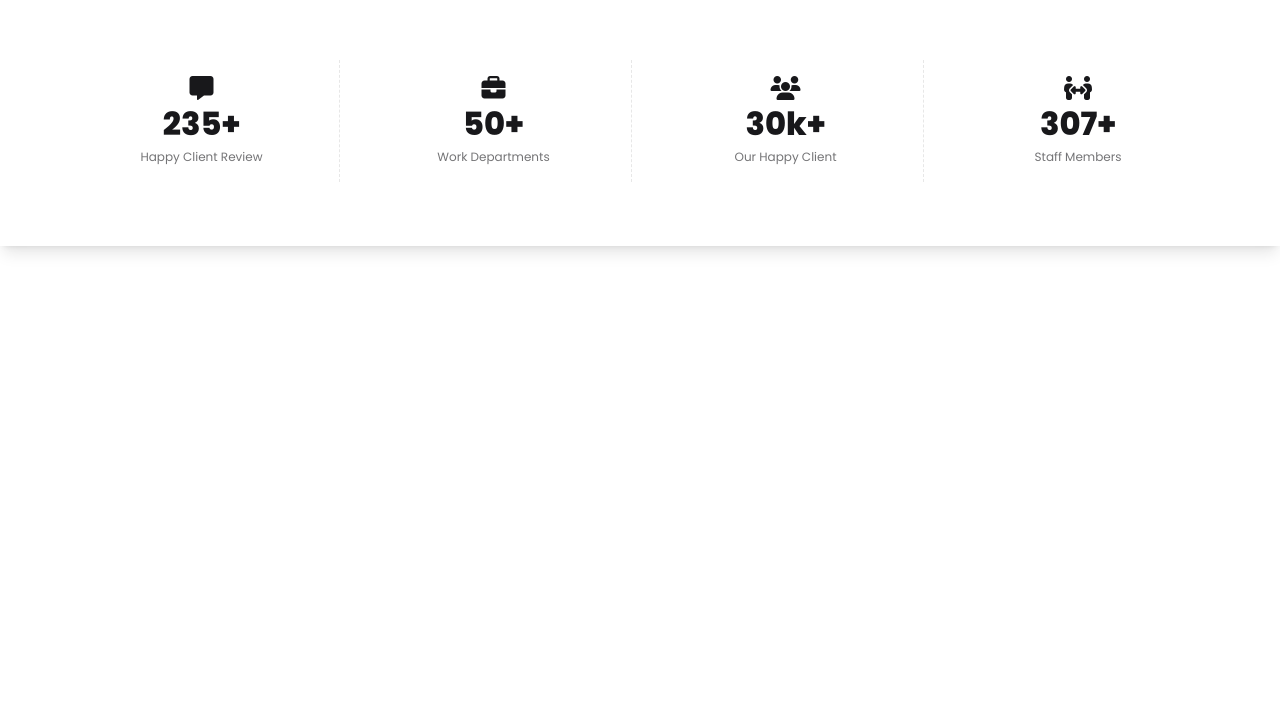
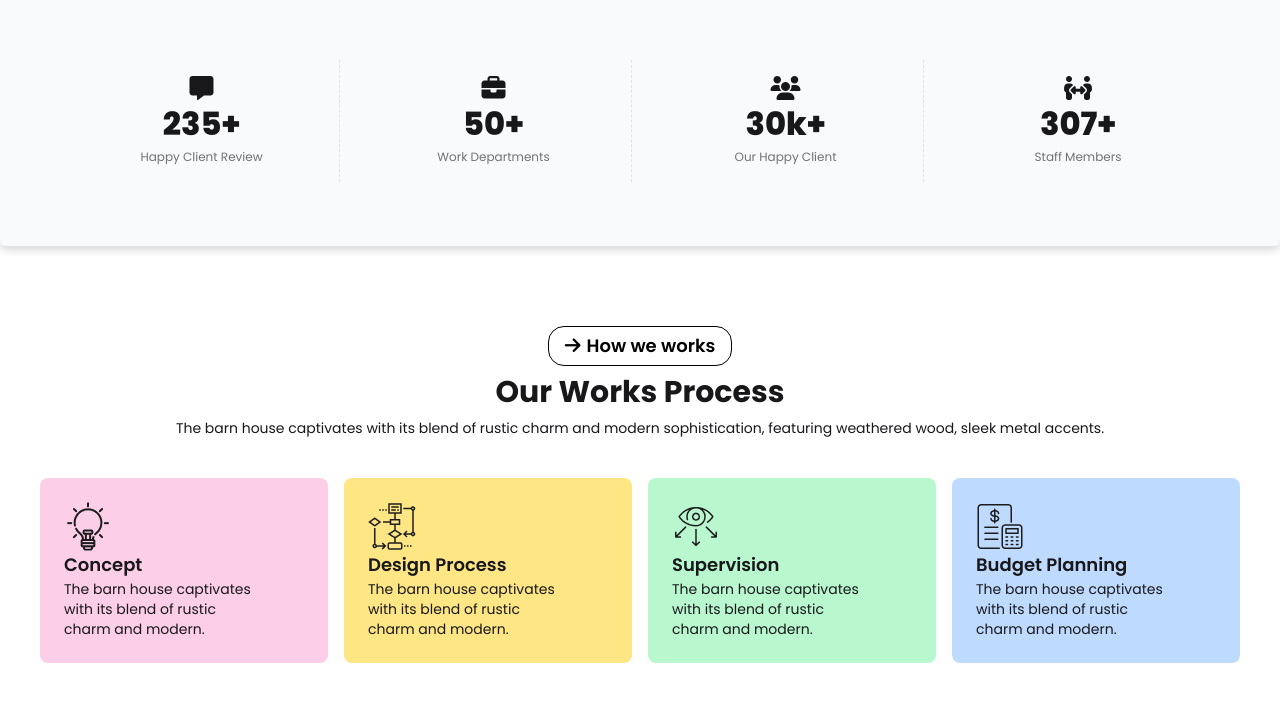
Before and after one commit to rizvikhan2/house, a plain HTML site: page index.html in a window 1280 px wide. Shown: the part 1756-2458 px from the top of the page. Before the commit the page ends 2082 px from the top, so only its background shows below. Drawn offline with nearby package versions, Linux system fonts and the light colour scheme.

Commit message:
Works Process added

```diff
--- a/index.html
+++ b/index.html
@@ -91,10 +91,10 @@
     <main class="container mx-auto my-20">
         <!-- About Us start -->
         <div class="hero  min-h-screen">
-            <div class="hero-content flex-col lg:flex-row ">
+            <div class="hero-content bg-transparent flex-col lg:flex-row ">
                 <div>
                     <img src="assets/Vector.png" alt="">
-                    <a class="btn text-lg bg-white rounded-2xl text-black mt-4">About us<i
+                    <a class="btn text-lg bg-white rounded-2xl text-black mt-4  border-black">About us<i
                             class="fa-solid fa-arrow-right text-lg text-black"></i></a>
                     <h1 class="text-3xl font-bold py-2">We design thoughtful, <br>
                         liveable spaces </h1>
@@ -103,7 +103,7 @@
                         featuring weathered wood, sleek metal accents.
                     </p>
                     <!-- card 1 start -->
-                    <div class="w-auto bg-white p-2 flex my-2 gap-4 shadow-sm rounded-sm text-balance">
+                    <div class="w-auto bg-white p-2 flex my-2 gap-4 drop-shadow-sm rounded-sm text-balance">
                         <img src="assets/commercial.png" alt="">
                         <div>
                             <h4 class="text-lg font-semibold">Commercial</h4>
@@ -113,7 +113,7 @@
                     </div>
                     <!-- card 1 end -->
                     <!-- card 2 start -->
-                    <div class="w-auto bg-white p-2 flex my-2 gap-4 shadow-sm rounded-sm text-balance">
+                    <div class="w-auto bg-white p-2 flex my-2 gap-4 drop-shadow-sm rounded-sm text-balance">
                         <img src="assets/residential.png" alt="">
                         <div>
                             <h4 class="text-lg font-semibold">Residential</h4>
@@ -134,8 +134,8 @@
 
 
         <!-- slat start -->
-        <div class="bg-white shadow-lg p-16">
-            <div class="grid grid-cols-1 lg:grid-cols-4  justify-center gap-4">
+        <div class="bg-slate-50 rounded-md drop-shadow-lg p-16 ">
+            <div class="grid grid-cols-1 md:grid-cols-4  justify-center gap-4">
                 <div class="stat grid justify-items-center">
                     <i class="fa-solid fa-message text-2xl "></i>
                     <div class="stat-value">235+</div>
@@ -161,9 +161,56 @@
                 </div>
 
 
-        </div>
+            </div>
         </div>
         <!-- slat end -->
+
+        <!-- Our work progress start -->
+        <section>
+
+            <div class="text-center">
+                <a class="btn text-lg bg-white rounded-2xl text-black  border-black mt-20"> <i
+                        class="fa-solid fa-arrow-right text-lg text-black "></i>How we works</a>
+                <h2 class="text-3xl font-bold py-2">Our Works Process</h2>
+                <p class="text-sm text-balance">The barn house captivates with its blend of rustic charm and modern
+                    sophistication,
+                    featuring weathered wood, sleek metal accents.</p>
+            </div>
+            <!-- card -->
+            <div class="mt-10 grid grid-cols-1 md:grid-cols-2 lg:grid-cols-4 justify-items-center gap-4 mx-10 ">
+                <!-- card1 -->
+                <div class="w-auto bg-pink-200 p-6 rounded-lg">
+                    <img src="assets/concept.png" alt="">
+                    <h4 class="text-lg font-semibold">Concept</h4>
+                    <p class="text-sm text-balance">The barn house captivates
+                        with its blend of rustic charm
+                        and modern.</p>
+                </div>
+                <!-- card2 -->
+                <div class="w-auto bg-amber-200 p-6 rounded-lg">
+                    <img src="assets/flow-chart.png" alt="">
+                    <h4 class="text-lg font-semibold">Design Process</h4>
+                    <p class="text-sm text-balance">The barn house captivates with its blend of
+                        rustic charm and modern.</p>
+                </div>
+                <!-- card3 -->
+                <div class="w-auto bg-green-200 p-6 rounded-lg">
+                    <img src="assets/vision.png" alt="">
+                    <h4 class="text-lg font-semibold">Supervision</h4>
+                    <p class="text-sm text-balance">The barn house captivates
+                        with its blend of rustic charm
+                        and modern.</p>
+                </div>
+                <!-- card4 -->
+                <div class="w-auto bg-blue-200 p-6 rounded-lg">
+                    <img src="assets/budget-planning.png" alt="">
+                    <h4 class="text-lg font-semibold">Budget Planning</h4>
+                    <p class="text-sm text-balance">The barn house captivates
+                        with its blend of rustic charm
+                        and modern.</p>
+                </div>
+            </div>
+        </section>
 
     </main>
 
```
